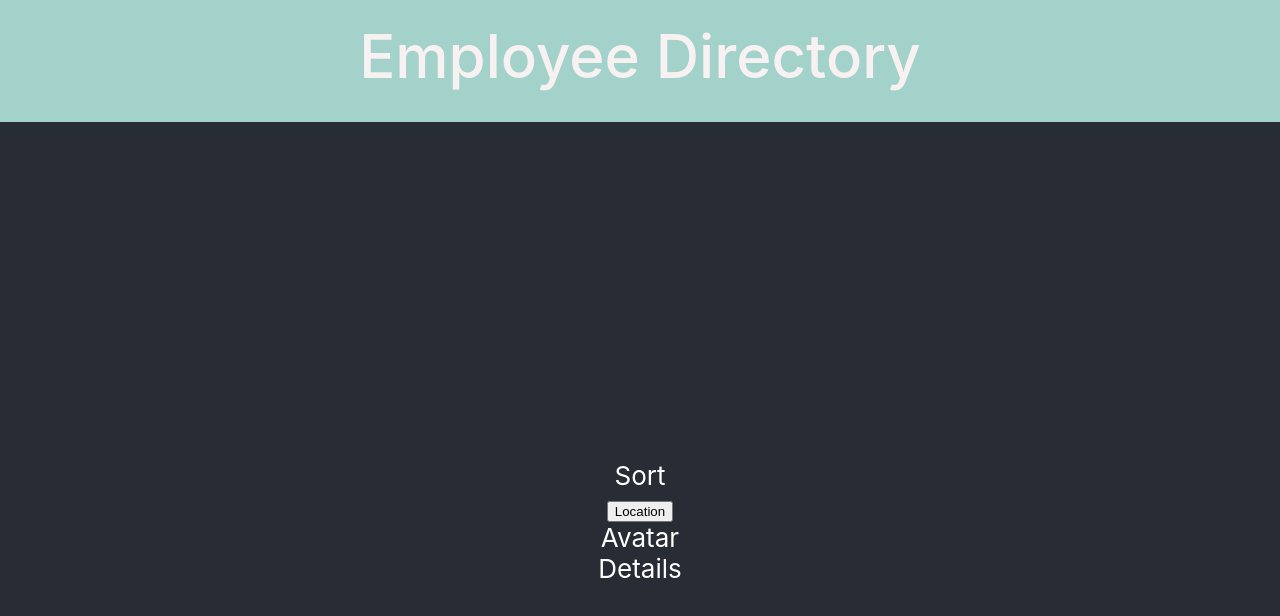
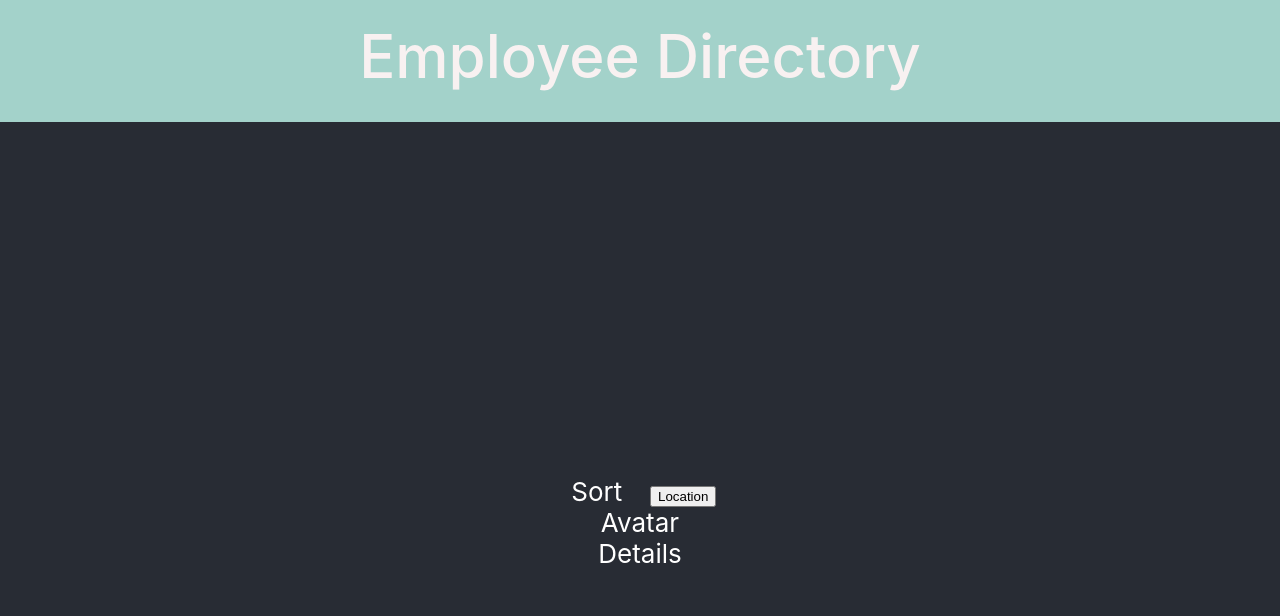
Before and after one commit to Rconat/react-employee-directory, a React (Create React App) app: page / in a window 1280 px wide. Shown: the top 616 px of the page. Built offline with nearby package versions, Linux system fonts and the light colour scheme.

Commit message:
created grid and employeeGrid components to hold other components

```diff
--- a/src/App.js
+++ b/src/App.js
@@ -1,4 +1,5 @@
-import { useState } from 'react'
+import { useEffect, useState } from 'react'
+import axios from 'axios'
 import './App.css';
 
 // importing components
@@ -7,24 +8,34 @@ import Details from './components/Details'
 import Filter from './components/Filter'
 import Header from './components/Header'
 import Sort from './components/Sort'
+import Grid from './components/Grid'
 
 // https://randomuser.me/api/?results=25
 // this is the api call for 25 random users
 
 function App() {
-  const [user, setUser] = useState({})
+  const [employees, setEmployees] = useState({})
   const [filter, setFilter] = useState('')
   const [sort, setSort] = useState('')
+
+  // useEffect(() => fetchEmployees(). [])
+
+  const fetchEmployees = async () => {
+    const { data } = await axios(`https://randomuser.me/api/?results=25`)
+    // setEmployees(data)
+  }
 
   return (
     <div className="App">
       <Header />
         <header className="App-header">
-          <Sort />
-          <Filter
-            filter = {filter}
-            setFilter = {setFilter}
-          />
+          <Grid>
+            <Sort />
+            <Filter
+              filter = {filter}
+              setFilter = {setFilter}
+            />
+          </Grid>
           <Avatar />
           <Details />
         </header>
--- /dev/null
+++ b/src/components/Grid.js
@@ -0,0 +1,16 @@
+import React from 'react'
+import styled from 'styled-components'
+
+const GridDiv = styled.div`
+    display: grid;
+    grid-template-columns: 1fr 1fr;
+    grid-gap: 20px;
+`
+
+const Grid = ({ children }) => {
+    return(
+        <GridDiv>{children}</GridDiv>
+    )
+}
+
+export default Grid
```
Also changed, not shown: src/components/EmployeeGrid.js (added, +16 -0 lines).
